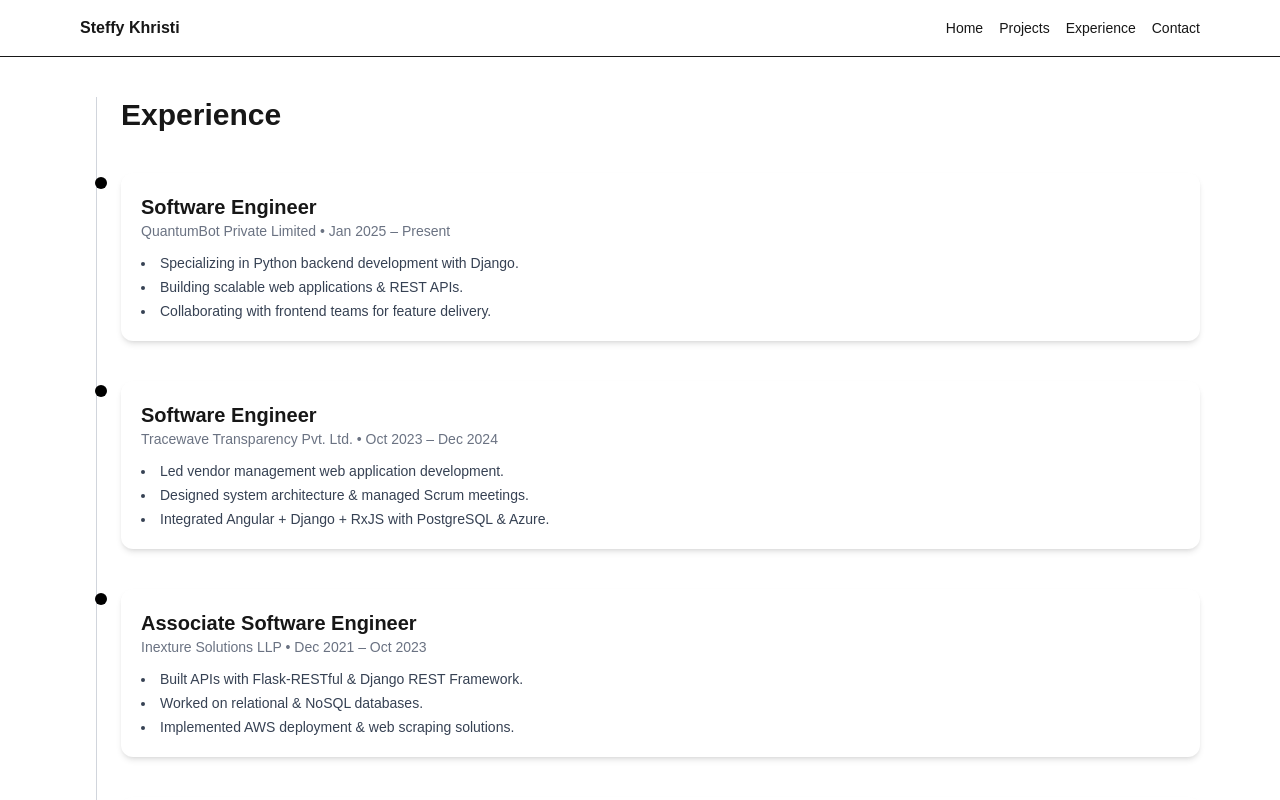
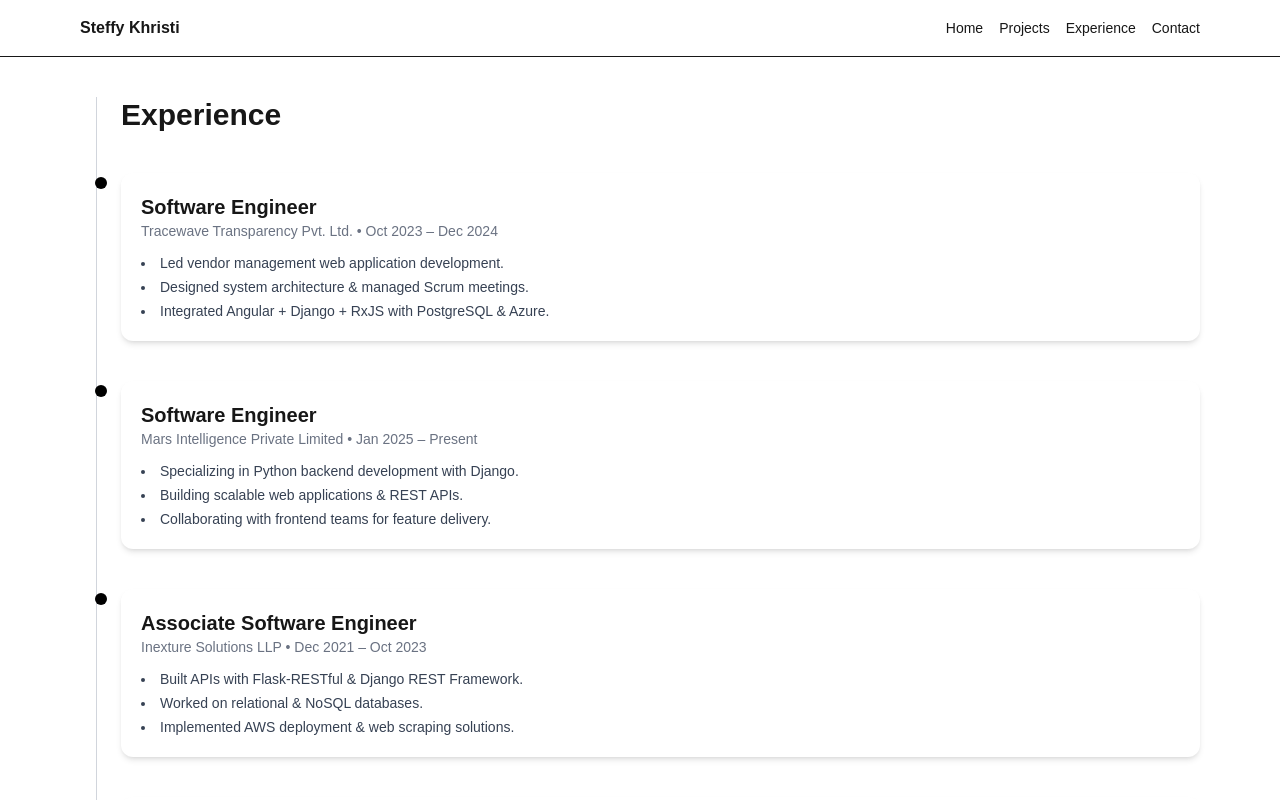
Before and after one commit to steffyjk/steffy-portfolio, a Next.js app in the folder portfolio/: page /experience in a window 1280 px wide. Shown: the top 800 px of the page. Built offline with nearby package versions, Linux system fonts and the light colour scheme.

Commit message:
[ Fix ] data

```diff
--- a/portfolio/src/app/experience/page.js
+++ b/portfolio/src/app/experience/page.js
@@ -3,16 +3,6 @@
 
 export default function Experience() {
   const experiences = [
-    {
-      role: "Software Engineer",
-      company: "QuantumBot Private Limited",
-      period: "Jan 2025 – Present",
-      details: [
-        "Specializing in Python backend development with Django.",
-        "Building scalable web applications & REST APIs.",
-        "Collaborating with frontend teams for feature delivery.",
-      ],
-    },
     {
       role: "Software Engineer",
       company: "Tracewave Transparency Pvt. Ltd.",
@@ -21,6 +11,16 @@
         "Led vendor management web application development.",
         "Designed system architecture & managed Scrum meetings.",
         "Integrated Angular + Django + RxJS with PostgreSQL & Azure.",
+      ],
+    },
+    {
+      role: "Software Engineer",
+      company: "Mars Intelligence Private Limited",
+      period: "Jan 2025 – Present",
+      details: [
+        "Specializing in Python backend development with Django.",
+        "Building scalable web applications & REST APIs.",
+        "Collaborating with frontend teams for feature delivery.",
       ],
     },
     {
```
